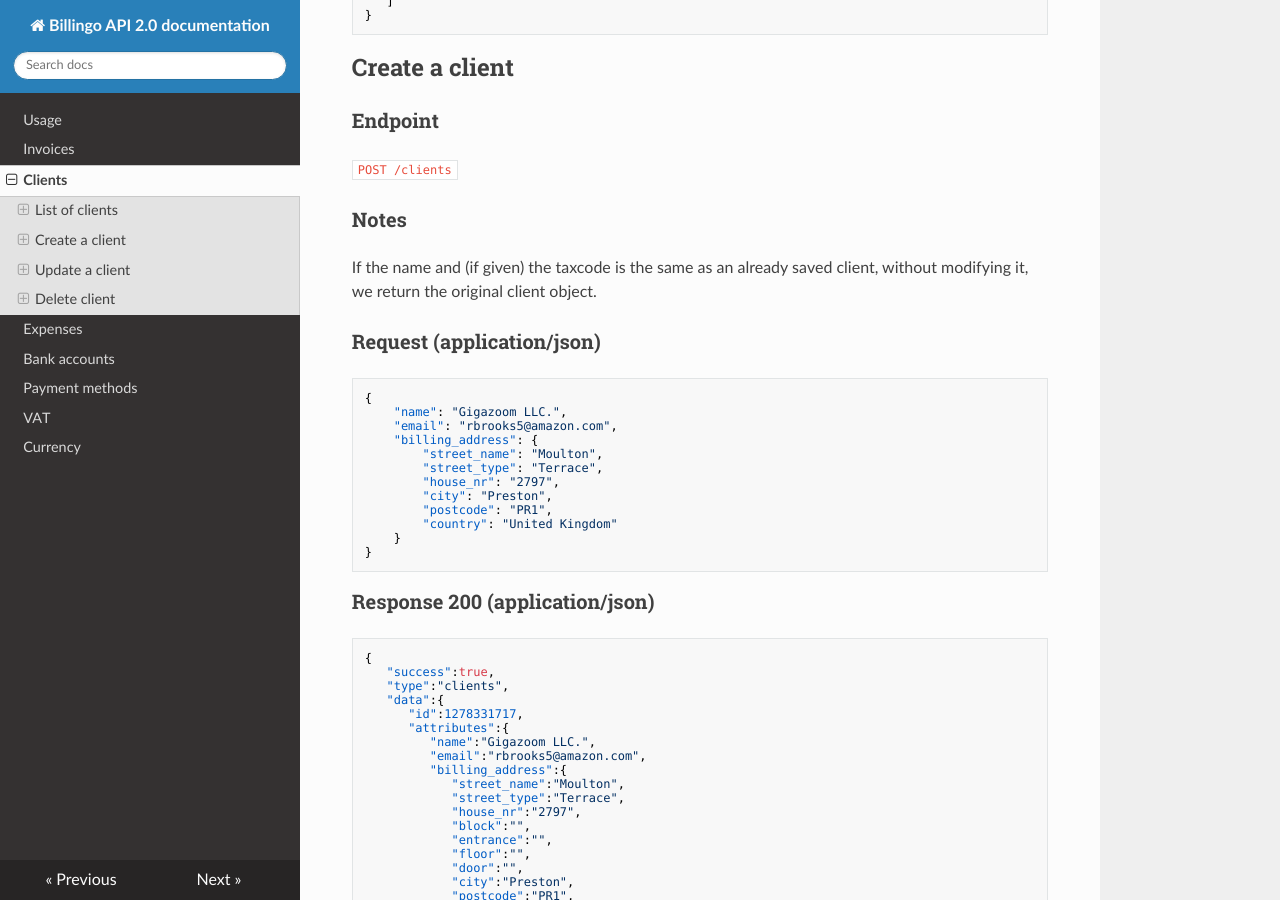
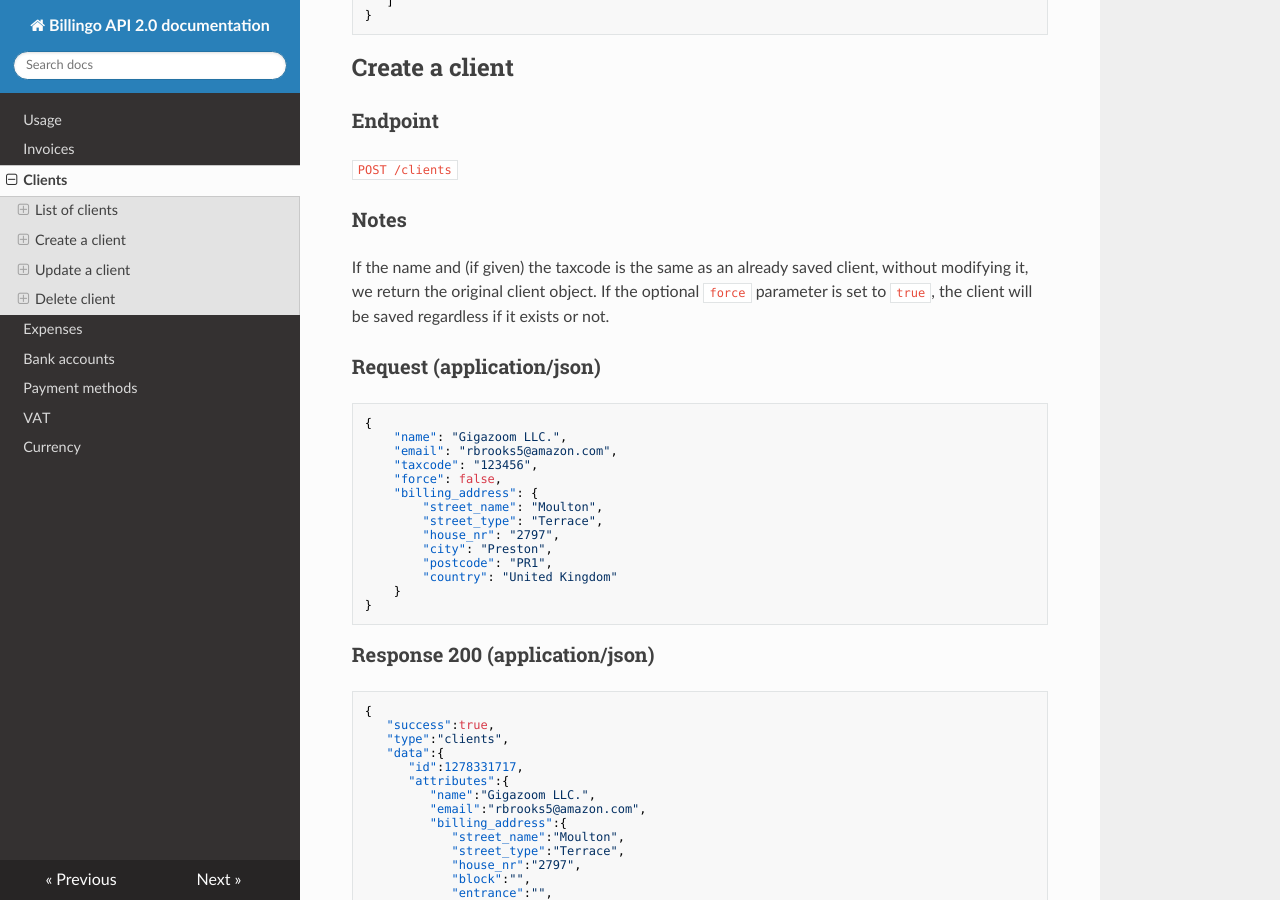
Before and after one commit to octonull/Billingo-API-docs, an MkDocs documentation site: the page built from docs/clients.md, in a window 1280 px wide and 900 px high, scrolled down 985 px. Built offline with MkDocs 1.6.1, drawn with Linux system fonts in a browser that asks for light colours; nearby versions of some CDN libraries; old or Windows-style settings are respelled for this version of MkDocs.

Commit message:
force Parameters

```diff
--- a/docs/clients.md
+++ b/docs/clients.md
@@ -58,7 +58,8 @@ JSON Schema: [https://www.billingo.hu/json/schema/client.json](https://www.billi
 ### Notes
 
 If the name and (if given) the taxcode is the same as an already saved client, without modifying it, we return
-the original client object.
+the original client object. If the optional `force` parameter is set to `true`, the client will be saved regardless
+if it exists or not.
 
 ### Request (application/json)
 
@@ -66,6 +67,8 @@ the original client object.
 {
     "name": "Gigazoom LLC.",
     "email": "rbrooks5@amazon.com",
+    "taxcode": "123456",
+    "force": false,
     "billing_address": {
         "street_name": "Moulton",
         "street_type": "Terrace",
```
